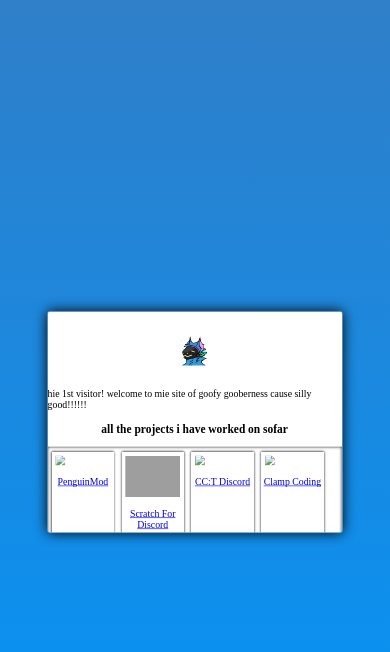
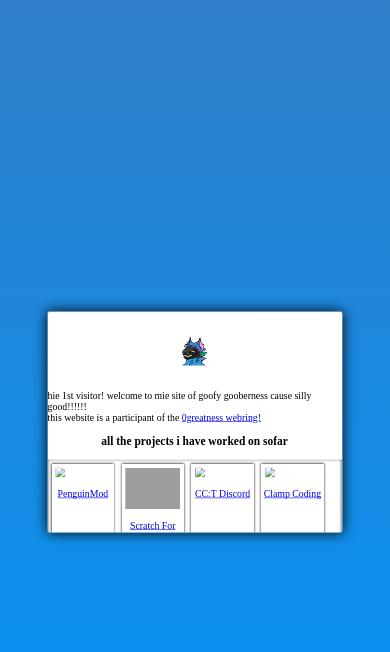
Before and after one commit to RedMan13/personal-website, a PHP site: page / in a window 390 px wide. Shown: the top 652 px of the page. Run offline with PHP 8.4, Linux system fonts and the light colour scheme; grey boxes are pictures that could not be loaded.

Commit message:
added webring network

```diff
--- a/index.php
+++ b/index.php
@@ -43,11 +43,16 @@
             ['Replit', new URL('https://replit.com/@RedMan13')],
             ['YouTube', new URL('https://www.youtube.com/channel/UC0NsyMcDBHFWXro1sRHRqMw')]
         ];
+        const prevIdx = Math.floor(links.length / 2);
+        links.splice(prevIdx, 0, ['Previous Person', new URL('https://steve0greatness.github.io/webring/sites/godslayerakp/prev.xhtml')]);
+        const nextIdx = 0;
+        links.splice(nextIdx, 0, ['Next Person', new URL('https://steve0greatness.github.io/webring/sites/godslayerakp/next.xhtml')]);
 
         const orbital = document.getElementById('orbital');
         let mouseHovering = null;
         for (const [idx, [name, link]] of Object.entries(links)) {
             // use googles favicon service for it is much more convinient then trying to extract it ourselves
+            // only exception is the first and last element, as these are part of the webrings
             const favicon = new URL('https://www.google.com/s2/favicons');
             favicon.searchParams.set('sz', 64);
             favicon.searchParams.set('domain', link.hostname);
@@ -55,6 +60,8 @@
             const img = new Image();
             img.width = 20;
             img.src = favicon;
+            if (idx == (prevIdx +1)) img.src = '/webring-prev.png';
+            if (idx == nextIdx) img.src = '/webring-next.png';
             img.title = name;
 
             const hyperlink = document.createElement('a');
@@ -62,9 +69,10 @@
             hyperlink.appendChild(img);
             hyperlink.idx = idx;
             hyperlink.scale = 1;
+            hyperlink.biasedX = 0;
+            hyperlink.biasedY = 0;
             hyperlink.style.position = 'absolute';
             hyperlink.onmouseover = () => mouseHovering = idx;
-            hyperlink.onmouseleave = () => mouseHovering = null;
             links[idx] = hyperlink;
 
             orbital.appendChild(hyperlink);
@@ -79,23 +87,47 @@
         const height = 50;
         const dist = 360 / links.length;
         const deg180 = 180 * Math.PI / 180;
+        let mouseX = 0;
+        let mouseY = 0;
+        document.onmousemove = e => {
+            const bodyScale = +document.getElementById('main').getAttribute('scale');
+            const width = window.innerWidth / 2;
+            const height = window.innerHeight / 2;
+            const bodyWidth = 240 * bodyScale;
+            const bodyHeight = 180 * bodyScale;
+            const centerX = (width - bodyWidth) + ((orbital.clientWidth / 2) * bodyScale);
+            const centerY = (height - bodyHeight) + ((orbital.offsetTop + 30) * bodyScale);
+
+            mouseX = ((e.x - centerX) / bodyScale);
+            mouseY = ((e.y - centerY) / bodyScale) + 8;
+        }
         const step = t => {
             for (const hyperlink of links) {
-                const isHovered = mouseHovering === hyperlink.idx;
+                const { idx, scale } = hyperlink
+                const isHovered = mouseHovering === idx;
                 const noneHovered = mouseHovering === null;
                 const target = !isHovered && !noneHovered
                     ? 0.68
                     : 1;
-                hyperlink.scale = interpol(hyperlink.scale, target, 0.1);
-                hyperlink.style.filter = `brightness(${hyperlink.scale})`;
+                hyperlink.scale = interpol(scale, target, 0.1);
+                hyperlink.style.filter = `brightness(${scale})`;
 
-                const dir = ((t / speed) + (dist * hyperlink.idx)) * Math.PI / 180;
-                const x = Math.cos(dir);
-                const y = Math.sin(dir);
+                const dir = ((t / speed) + (dist * idx)) * Math.PI / 180;
+                hyperlink.biasedX = interpol(hyperlink.biasedX, Math.cos(dir) * width, 0.2);
+                hyperlink.biasedY = interpol(hyperlink.biasedY, (Math.sin(dir) * height) + 5, 0.2);
+                if (isHovered) {
+                    hyperlink.biasedX = interpol(hyperlink.biasedX, mouseX, 0.3);
+                    hyperlink.biasedY = interpol(hyperlink.biasedY, mouseY, 0.3);
+                }
+                const mouseXDist = (hyperlink.biasedX - mouseX);
+                const mouseYDist = (hyperlink.biasedY - mouseY);
+                const mouseDist = Math.sqrt(Math.abs((mouseXDist * mouseXDist) - (mouseYDist * mouseYDist)));
+                if (isHovered) console.log(mouseDist, mouseXDist, mouseYDist)
+                if (mouseDist > 10 && isHovered) mouseHovering = null;
 
                 hyperlink.style.transform = `
-                translateX(${(x * width) + 220}px)
-                translateY(${(y * height) - 50}px)
+                translateX(${hyperlink.biasedX}px)
+                translateY(${hyperlink.biasedY}px)
                 scale(${hyperlink.scale})`;
             }
             requestAnimationFrame(step);
@@ -105,15 +137,19 @@
 </head>
 <body style="margin: 0; height: 100%;">
     <div class="card" id="main"><br>
-        <div style="
-            display: flex;
-            justify-content: center;
-            margin-top: 20px;
-            margin-bottom: 20px;
-        ">
+        <div
+            id="orbital"
+            style="
+                display: flex;
+                flex-direction: column;
+                align-items: center;
+                justify-content: center;
+                margin-top: 20px;
+                margin-bottom: 40px;
+            "
+        >
             <img src="/my-pfp.png" height="50" onclick="pushAchievment('clickPfp')">
         </div>
-        <div id="orbital"></div></br>
         <?php
         $visitors = intval(file_get_contents('./visitors.txt')) +1;
         file_put_contents('./visitors.txt', strval($visitors));
@@ -124,6 +160,7 @@
 
         echo "hie $visitors$sufix visitor!";
         ?> welcome to mie site of goofy gooberness cause silly good!!!!!! <br>
+        this website is a participant of the <a href="https://steve0greatness.github.io/webring">0greatness webring!</a>
         <h3 class="horizontalCenter">all the projects i have worked on sofar</h3>
         <?php renderSlideDiv([
             ["PenguinMod", "https://penguinmod.com", "/favicon.ico"],
```
